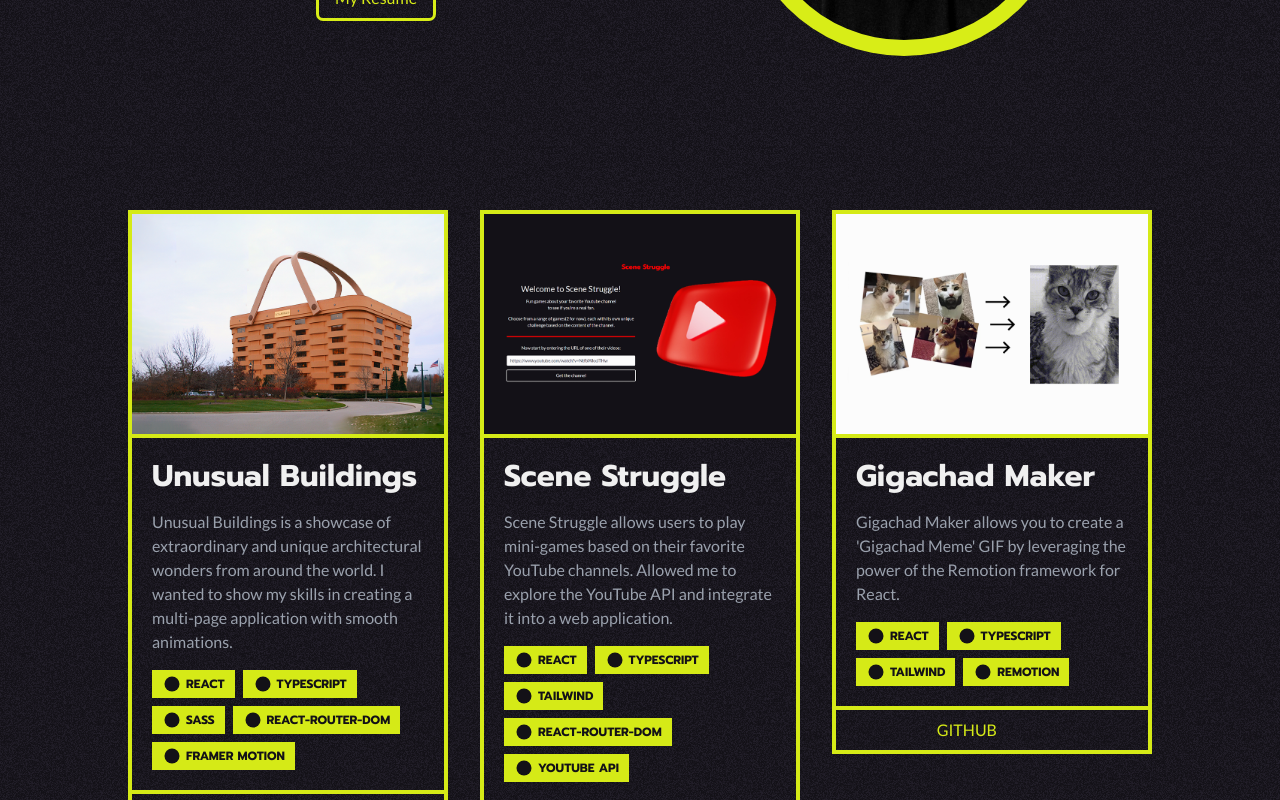
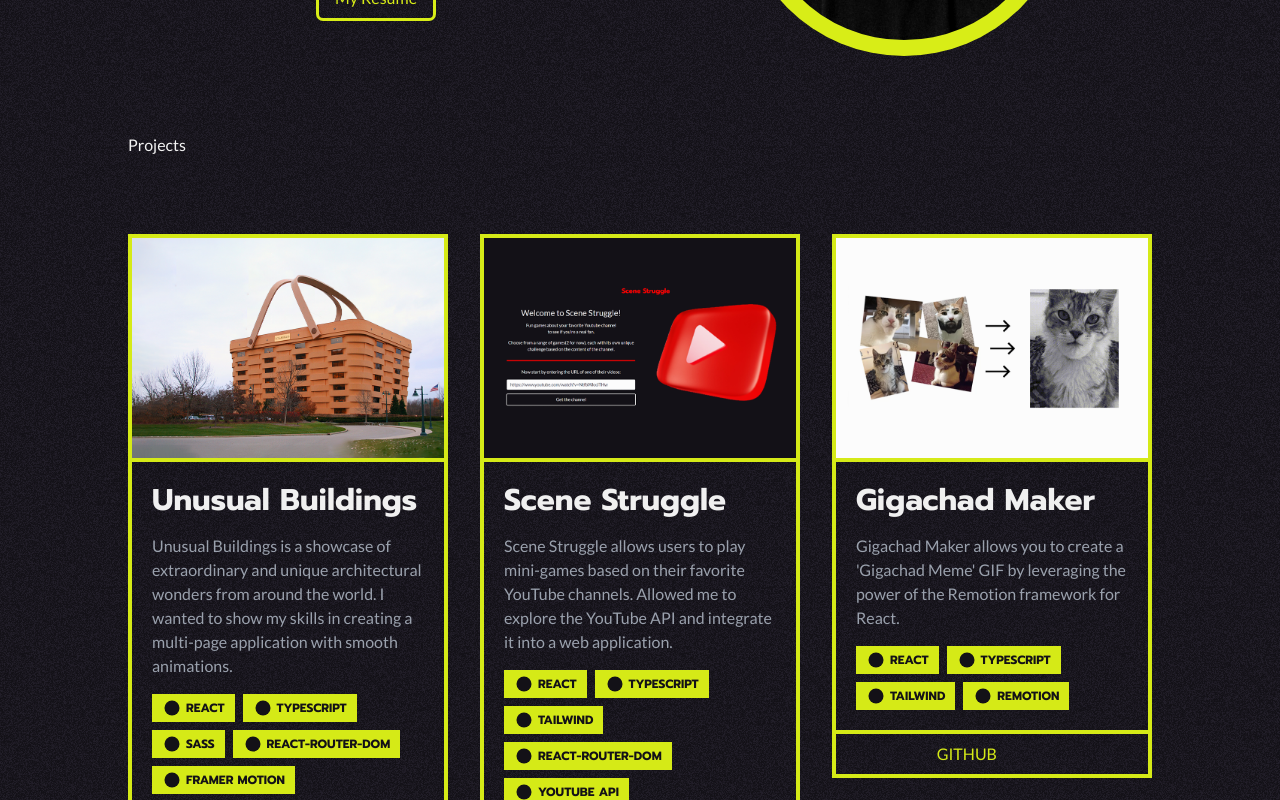
Before and after one commit to emredevsalot/emredevsalot.github.io, a React (Vite) app: page / in a window 1280 px wide. Shown: the part 440-1240 px from the top of the page. Built offline with nearby package versions, Linux system fonts and the light colour scheme.

Commit message:
fix sections' components

```diff
--- a/src/pages/homepage/Hero.tsx
+++ b/src/pages/homepage/Hero.tsx
@@ -5,6 +5,9 @@
 const Hero = (props: Props) => {
   return (
     <>
+      <section
+        className={`flex flex-col items-center gap-8 py-[clamp(3rem,6vw,5rem)] md:flex-row`}
+      >
         {/* Hero text ---------------------------------------------- */}
         <div className="flex w-full flex-col items-center justify-center md:w-1/2">
           <h1 className="text-center">
@@ -29,6 +32,7 @@
             />
           </div>
         </div>
+      </section>
     </>
   );
 };
--- a/src/pages/homepage/Projects.tsx
+++ b/src/pages/homepage/Projects.tsx
@@ -5,6 +5,10 @@
 const Projects = (props: Props) => {
   return (
     <>
+      <h2>Projects</h2>
+      <section
+        className={`grid grid-cols-1 gap-8 py-[clamp(3rem,6vw,5rem)] md:grid-cols-2 lg:grid-cols-3`}
+      >
         {projects.map((item, index) => (
           // Project Card Component
           <div
@@ -54,7 +58,10 @@
                 text-secondary"
                   >
                     {/* <span className="inline-flex items-center border px-2.5 py-1.5"> */}
-                  <svg className="mr-1 h-5 w-5 fill-current" viewBox="0 0 8 8">
+                    <svg
+                      className="mr-1 h-5 w-5 fill-current"
+                      viewBox="0 0 8 8"
+                    >
                       <circle cx="4" cy="4" r="3"></circle>
                     </svg>
                     {tech}
@@ -85,6 +92,7 @@
             {/* Smoother animation values */}
           </div>
         ))}
+      </section>
     </>
   );
 };
--- a/src/pages/homepage/index.tsx
+++ b/src/pages/homepage/index.tsx
@@ -7,16 +7,8 @@
 const Homepage = (props: Props) => {
   return (
     <div className="container mx-auto">
-      <section
-        className={`flex flex-col items-center gap-8 py-[clamp(3rem,6vw,5rem)] md:flex-row`}
-      >
-        <Hero />
-      </section>
-      <section
-        className={`grid grid-cols-1 gap-8 py-[clamp(3rem,6vw,5rem)] md:grid-cols-2 lg:grid-cols-3`}
-      >
-        <Projects />
-      </section>
+      <Hero />
+      <Projects />
     </div>
   );
 };
```
Lines whose indentation alone changed are shown as unchanged.
